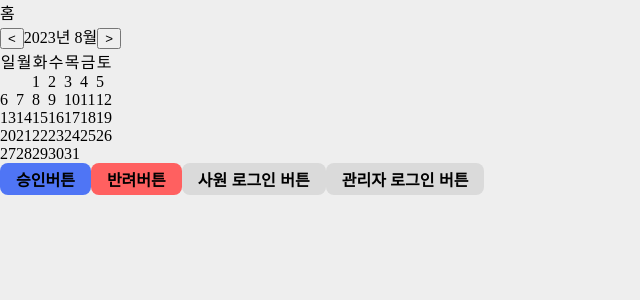
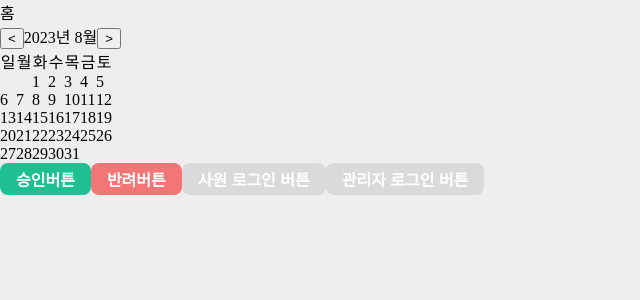
Before and after one commit to FAST-MINI-TEAM1/client, a Next.js app: page / in a window 1280 px wide. Shown: the top 300 px of the page, without its empty margins (0-640 px from the left). Built offline with nearby package versions, Linux system fonts and the light colour scheme.

Commit message:
refator: :hammer: styles/theme.ts 수정

```diff
--- a/styles/theme.ts
+++ b/styles/theme.ts
@@ -3,15 +3,16 @@ import { DefaultTheme } from "styled-components";
 // 추후 색상 변경
 export const theme: DefaultTheme = {
   bgColor: "#fff",
-  textColor: "#000",
+  textColor: "#191919",
   containerBoxColor: "#fff",
   buttonColor: {
     empButton: "#dadada",
     managerButton: "#f27777",
-    acceptButton: "#4F75F5",
-    denyButton: "#FF6060",
+    acceptButton: "#1EBF91",
+    denyButton: "#F27676",
+    pendingButton: "#FFBD13",
   },
   borderColor: "#a55eea",
-  buttonTextColor: "#000",
-  hoverColor: "#ccc",
+  buttonTextColor: "#fff",
+  hoverColor: "transparent",
 };
```
